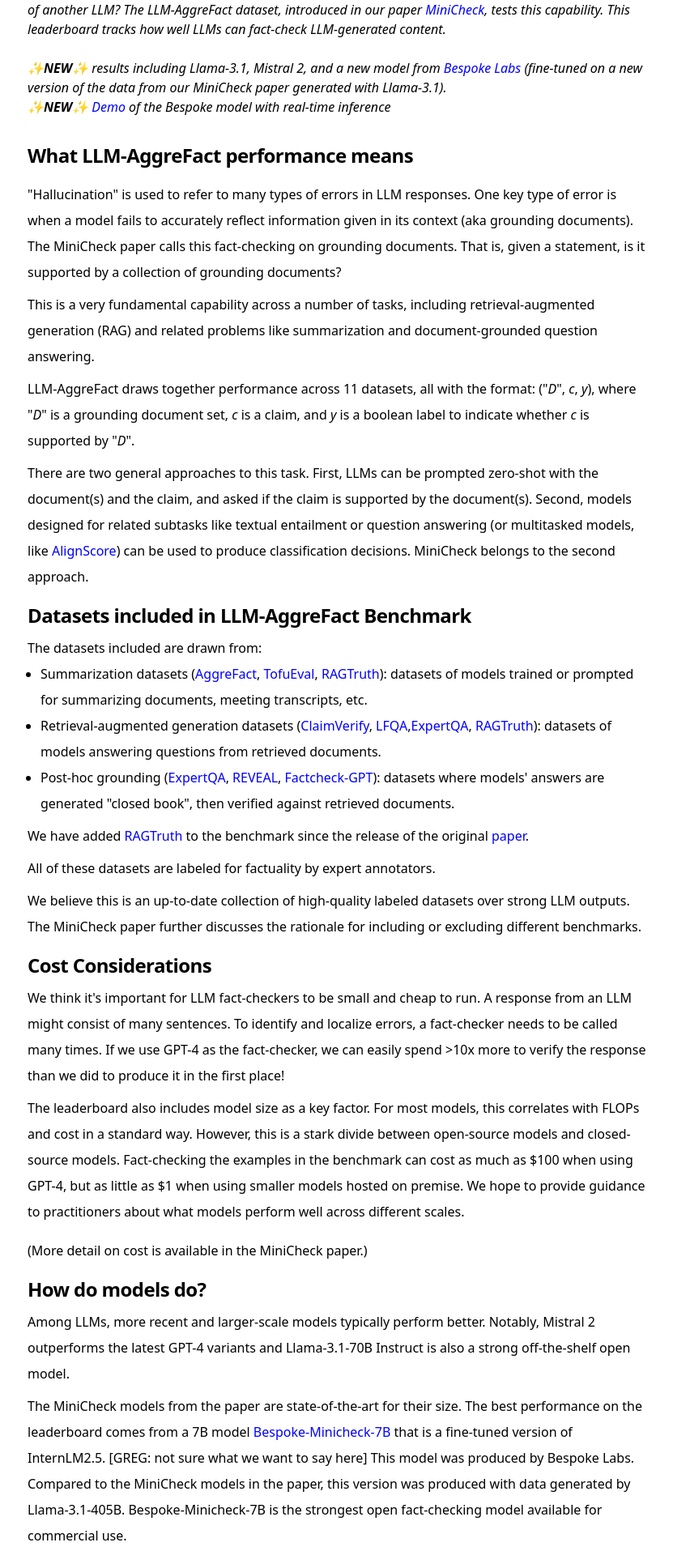
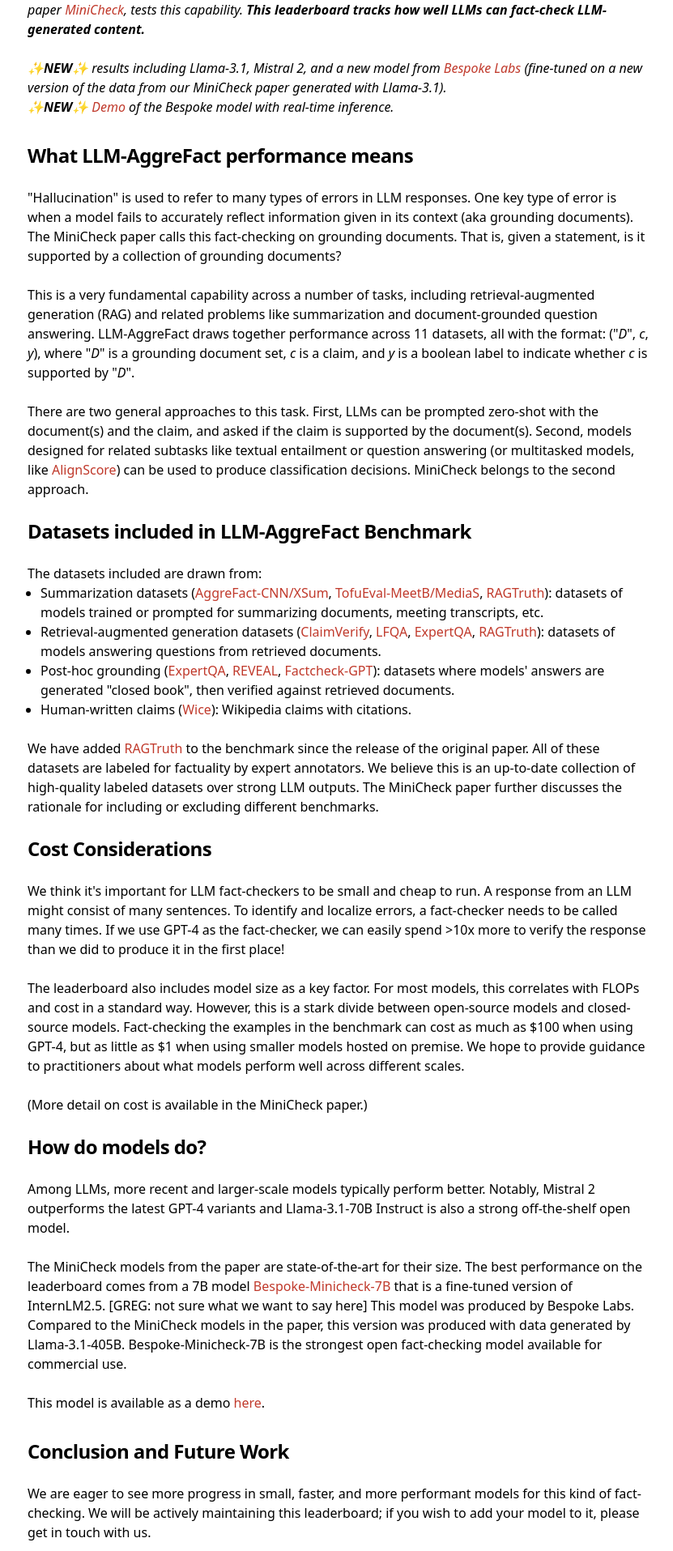
Before and after one commit to rin2401/llm-aggrefact, a Next.js app: page /blog in a window 1280 px wide. Shown: the part 185-2100 px from the top of the page at 81% size, without its empty margins (222-1053 px from the left). Built offline with nearby package versions, Linux system fonts and the light colour scheme.

Commit message:
reformat paragraph space

```diff
--- a/src/app/blog/page.tsx
+++ b/src/app/blog/page.tsx
@@ -8,31 +8,30 @@
         <div className="italic text-accented-foreground">
           <br/>
           <p>
-            How do LLMs do at detecting factual errors in LLM responses? Can an
-            LLM be used to fact-check the output of another LLM? The
-            LLM-AggreFact dataset, introduced in our paper <a href="https://arxiv.org/pdf/2404.10774" target="_blank" style={{color: 'blue'}}>MiniCheck</a>, tests this
-            capability. This leaderboard tracks how well LLMs can fact-check
-            LLM-generated content.
+            Can an LLM be used to fact-check the output of another LLM? The
+            LLM-AggreFact dataset, introduced in our paper <a href="https://arxiv.org/pdf/2404.10774" target="_blank" style={{color: '#c0392b'}}>MiniCheck</a>, tests this
+            capability. <strong>This leaderboard tracks how well LLMs can fact-check
+            LLM-generated content.</strong>
           </p>
           <br/>
           <p>
             <span className="font-bold">✨NEW✨</span> results including
-            Llama-3.1, Mistral 2, and a new model from <a href="http://www.bespokelabs.ai" target="_blank" style={{color: 'blue'}}>Bespoke Labs</a> (fine-tuned
+            Llama-3.1, Mistral 2, and a new model from <a href="http://www.bespokelabs.ai" target="_blank" style={{color: '#c0392b'}}>Bespoke Labs</a> (fine-tuned
             on a new version of the data from our MiniCheck paper generated with
             Llama-3.1).
           </p>
           <p>
-            <span className="font-bold">✨NEW✨</span> <a href="http://playground.bespokelabs.ai" target="_blank" style={{color: 'blue'}}>Demo</a> of the Bespoke model
-            with real-time inference
+            <span className="font-bold">✨NEW✨</span> <a href="http://playground.bespokelabs.ai" target="_blank" style={{color: '#c0392b'}}>Demo</a> of the Bespoke model
+            with real-time inference.
           </p>
         </div>
       </div>
-      <div className="space-y-4">
+      <div className="space-y-6">
         <h2 className="font-bold text-2xl tracking-tight">
           What LLM-AggreFact performance means
         </h2>
-        <div className="space-y-2">
-          <p className="leading-loose">
+        <div className="space-y-6">
+          <p className="leading-normal">
             &quot;Hallucination&quot; is used to refer to many types of errors
             in LLM responses. One key type of error is when a model fails to
             accurately reflect information given in its context (aka grounding
@@ -41,74 +40,67 @@
             a collection of grounding documents?
           </p>
 
-          <p className="leading-loose">
+          <p className="leading-normal">
             This is a very fundamental capability across a number of tasks,
             including retrieval-augmented generation (RAG) and related problems
             like summarization and document-grounded question answering.
-          </p>
-
-          <p className="leading-loose">
             LLM-AggreFact draws together performance across 11 datasets, all
             with the format: (&quot;<i>D</i>&quot;, <i>c</i>, <i>y</i>), where &quot;<i>D</i>&quot; is a
             grounding document set, <i>c</i> is a claim, and <i>y</i> is a boolean label to
             indicate whether <i>c</i> is supported by &quot;<i>D</i>&quot;.
           </p>
 
-          <p className="leading-loose">
+          <p className="leading-normal">
             There are two general approaches to this task. First, LLMs can be
             prompted zero-shot with the document(s) and the claim, and asked if
             the claim is supported by the document(s). Second, models designed
             for related subtasks like textual entailment or question answering
-            (or multitasked models, like <a href="https://aclanthology.org/2023.acl-long.634.pdf" target="_blank" style={{color: 'blue'}}>AlignScore</a>) can be used to produce
+            (or multitasked models, like <a href="https://aclanthology.org/2023.acl-long.634.pdf" target="_blank" style={{color: '#c0392b'}}>AlignScore</a>) can be used to produce
             classification decisions. MiniCheck belongs to the second approach.
           </p>
         </div>
 
-        <div className="space-y-2">
+        <div className="space-y-6">
           <h2 className="font-bold text-2xl tracking-tight">
             Datasets included in LLM-AggreFact Benchmark
           </h2>
-          <div className="leading-loose">
+          <div className="leading-normal">
             The datasets included are drawn from: <br />
             <ul className="list-disc pl-4">
               <li>
-                Summarization datasets (<a href="https://aclanthology.org/2023.acl-long.650.pdf" target="_blank" style={{color: 'blue'}}>AggreFact</a>, <a href="https://aclanthology.org/2024.naacl-long.251.pdf" target="_blank" style={{color: 'blue'}}>TofuEval</a>, <a href="https://arxiv.org/abs/2401.00396" target="_blank" style={{color: 'blue'}}>RAGTruth</a>): datasets
+                Summarization datasets (<a href="https://aclanthology.org/2023.acl-long.650.pdf" target="_blank" style={{color: '#c0392b'}}>AggreFact-CNN/XSum</a>, <a href="https://aclanthology.org/2024.naacl-long.251.pdf" target="_blank" style={{color: '#c0392b'}}>TofuEval-MeetB/MediaS</a>, <a href="https://arxiv.org/abs/2401.00396" target="_blank" style={{color: '#c0392b'}}>RAGTruth</a>): datasets
                 of models trained or prompted for summarizing documents, meeting
                 transcripts, etc.
               </li>
               <li>
-                Retrieval-augmented generation datasets (<a href="https://aclanthology.org/2023.findings-emnlp.467.pdf" target="_blank" style={{color: 'blue'}}>ClaimVerify</a>, <a href="https://arxiv.org/pdf/2310.12150" target="_blank" style={{color: 'blue'}}>LFQA</a>,
-                <a href="https://aclanthology.org/2024.naacl-long.167.pdf" target="_blank" style={{color: 'blue'}}>ExpertQA</a>, <a href="https://arxiv.org/abs/2401.00396" target="_blank" style={{color: 'blue'}}>RAGTruth</a>): datasets of models answering questions from
+                Retrieval-augmented generation datasets (<a href="https://aclanthology.org/2023.findings-emnlp.467.pdf" target="_blank" style={{color: '#c0392b'}}>ClaimVerify</a>, <a href="https://arxiv.org/pdf/2310.12150" target="_blank" style={{color: '#c0392b'}}>LFQA</a>, <a href="https://aclanthology.org/2024.naacl-long.167.pdf" target="_blank" style={{color: '#c0392b'}}>ExpertQA</a>, <a href="https://arxiv.org/abs/2401.00396" target="_blank" style={{color: '#c0392b'}}>RAGTruth</a>): datasets of models answering questions from
                 retrieved documents.
               </li>
               <li>
-                Post-hoc grounding (<a href="https://aclanthology.org/2024.naacl-long.167.pdf" target="_blank" style={{color: 'blue'}}>ExpertQA</a>, <a href="https://arxiv.org/pdf/2402.00559" target="_blank" style={{color: 'blue'}}>REVEAL</a>, <a href="https://arxiv.org/pdf/2311.09000" target="_blank" style={{color: 'blue'}}>Factcheck-GPT</a>): datasets
+                Post-hoc grounding (<a href="https://aclanthology.org/2024.naacl-long.167.pdf" target="_blank" style={{color: '#c0392b'}}>ExpertQA</a>, <a href="https://arxiv.org/pdf/2402.00559" target="_blank" style={{color: '#c0392b'}}>REVEAL</a>, <a href="https://arxiv.org/pdf/2311.09000" target="_blank" style={{color: '#c0392b'}}>Factcheck-GPT</a>): datasets
                 where models&apos; answers are generated &quot;closed
                 book&quot;, then verified against retrieved documents.
               </li>
+              <li>
+                Human-written claims (<a href="https://aclanthology.org/2023.emnlp-main.470.pdf" target="_blank" style={{color: '#c0392b'}}>Wice</a>): Wikipedia claims with citations.
+              </li>
             </ul>
           </div>
-          <p className="leading-loose">
-            We have added <a href="https://arxiv.org/abs/2401.00396" target="_blank" style={{color: 'blue'}}>RAGTruth</a> to the benchmark since the release of the
-            original <a href="https://arxiv.org/pdf/2404.10774" target="_blank" style={{color: 'blue'}}>paper</a>.{" "}
-          </p>
-          <p className="leading-loose">
-            All of these datasets are labeled for factuality by expert
-            annotators.
-          </p>
-          <p className="leading-loose">
-            We believe this is an up-to-date collection of high-quality labeled
-            datasets over strong LLM outputs. The MiniCheck paper further
+          <p className="leading-normal">
+            We have added <a href="https://arxiv.org/abs/2401.00396" target="_blank" style={{color: '#c0392b'}}>RAGTruth</a> to the benchmark since the release of the
+            original paper. All of these datasets are labeled for factuality by expert
+            annotators. We believe this is an up-to-date collection of high-quality
+            labeled datasets over strong LLM outputs. The MiniCheck paper further
             discusses the rationale for including or excluding different
-            benchmarks.
+            benchmarks.{" "}
           </p>
         </div>
 
-        <div className="space-y-2">
+        <div className="space-y-6">
           <h2 className="font-bold text-2xl tracking-tight">
             Cost Considerations
           </h2>
-          <p className="leading-loose">
+          <p className="leading-normal">
             We think it&apos;s important for LLM fact-checkers to be small and
             cheap to run. A response from an LLM might consist of many
             sentences. To identify and localize errors, a fact-checker needs to
@@ -116,7 +108,7 @@
             easily spend {">"}10x more to verify the response than we did to
             produce it in the first place!
           </p>
-          <p className="leading-loose">
+          <p className="leading-normal">
             The leaderboard also includes model size as a key factor. For most
             models, this correlates with FLOPs and cost in a standard way.
             However, this is a stark divide between open-source models and
@@ -127,44 +119,44 @@
             scales.
           </p>
         </div>
-        <p className="leading-loose">
+        <p className="leading-normal">
           (More detail on cost is available in the MiniCheck paper.)
         </p>
-        <div className="space-y-2">
+        <div className="space-y-6">
           <h2 className="font-bold text-2xl tracking-tight">
             How do models do?
           </h2>
-          <p className="leading-loose">
+          <p className="leading-normal">
             Among LLMs, more recent and larger-scale models typically perform
             better. Notably, Mistral 2 outperforms the latest GPT-4 variants and
             Llama-3.1-70B Instruct is also a strong off-the-shelf open model.
           </p>
-          <p className="leading-loose">
+          <p className="leading-normal">
             The MiniCheck models from the paper are state-of-the-art for their
-            size. The best performance on the leaderboard comes from a 7B model <a href="https://huggingface.co/bespokelabs/Bespoke-Minicheck-7B" target="_blank" style={{color: 'blue'}}>Bespoke-Minicheck-7B</a> that is a fine-tuned version of InternLM2.5. [GREG: not sure what we
+            size. The best performance on the leaderboard comes from a 7B model <a href="https://huggingface.co/bespokelabs/Bespoke-Minicheck-7B" target="_blank" style={{color: '#c0392b'}}>Bespoke-Minicheck-7B</a> that is a fine-tuned version of InternLM2.5. [GREG: not sure what we
             want to say here] This model was produced by Bespoke Labs. Compared
             to the MiniCheck models in the paper, this version was produced with
             data generated by Llama-3.1-405B. Bespoke-Minicheck-7B is the strongest open fact-checking model
             available for commercial use.
           </p>
-          <p className="leading-loose">
-            This model is available as a demo <a href="http://playground.bespokelabs.ai/" target="_blank" style={{color: 'blue'}}>here</a>.
+          <p className="leading-normal">
+            This model is available as a demo <a href="http://playground.bespokelabs.ai/" target="_blank" style={{color: '#c0392b'}}>here</a>.
           </p>
         </div>
       </div>
 
-      <div className="space-y-2">
-        <div className="space-y-2">
+      <div className="space-y-6">
+        <div className="space-y-6">
           <h2 className="font-bold text-2xl tracking-tight">
             Conclusion and Future Work
           </h2>
-          <p className="leading-loose">
+          <p className="leading-normal">
             We are eager to see more progress in small, faster, and more
             performant models for this kind of fact-checking. We will be
             actively maintaining this leaderboard; if you wish to add your model
             to it, please get in touch with us.
           </p>
-          <p className="leading-loose">
+          <p className="leading-normal">
             <b>Caveats:</b> Systems on this
             leaderboard are benchmarked in a zero-shot fashion. As this is a
             binary classification task, it is possible to tune the threshold for
@@ -172,18 +164,18 @@
             MiniCheck paper shows that slightly stronger results can be achieved
             by doing this, but frontier LLMs do not benefit much.
           </p>
-          <p className="leading-loose">
+          <p className="leading-normal">
             Furthermore, note that this task involves detecting hallucinations,
             but is not the only phenomenon referred to as such. A significant
             body of work is concerned with whether LLMs output the right answers
             about long-tail entities when prompted &quot;closed book&quot;,
-            e.g., <a href="https://aclanthology.org/2023.emnlp-main.741.pdf" target="_blank" style={{color: 'blue'}}>FActScore</a> and the recent <a href="https://arxiv.org/pdf/2407.17468" target="_blank" style={{color: 'blue'}}>WildHallucinations</a>. This is not our
+            e.g., <a href="https://aclanthology.org/2023.emnlp-main.741.pdf" target="_blank" style={{color: '#c0392b'}}>FActScore</a> and the recent <a href="https://arxiv.org/pdf/2407.17468" target="_blank" style={{color: '#c0392b'}}>WildHallucinations</a>. This is not our
             focus.
           </p>
         </div>
       </div>
 
-      <div className="italic space-y-2">
+      <div className="italic space-y-6">
         Post by Greg Durrett, XYZ, XYZ. This leaderboard is maintained by Liyan
         Tang in collaboration with Bespoke Labs. Liyan Tang and Greg Durrett are
         both affiliated with UT Austin and Bespoke Labs.
```
